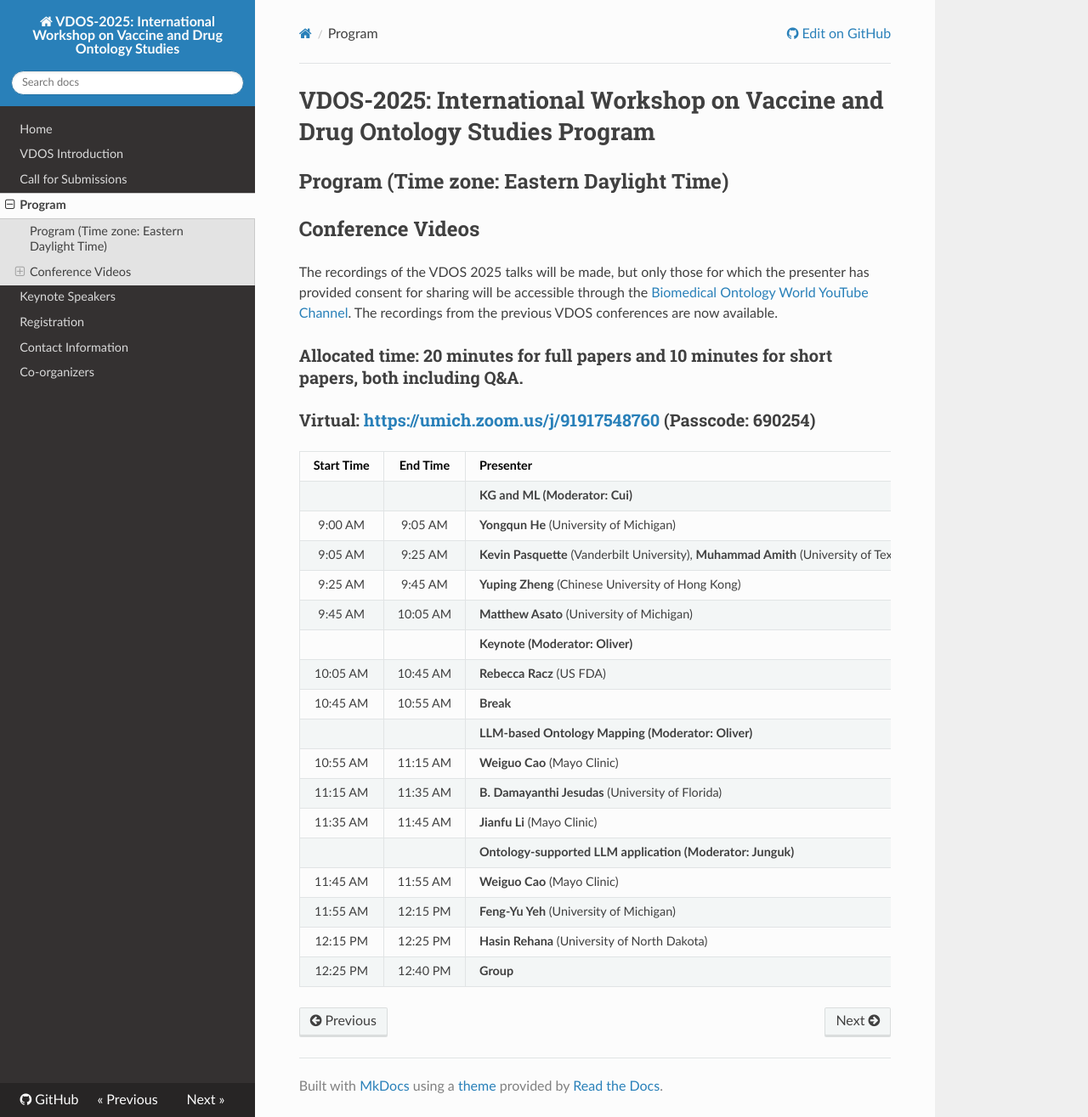
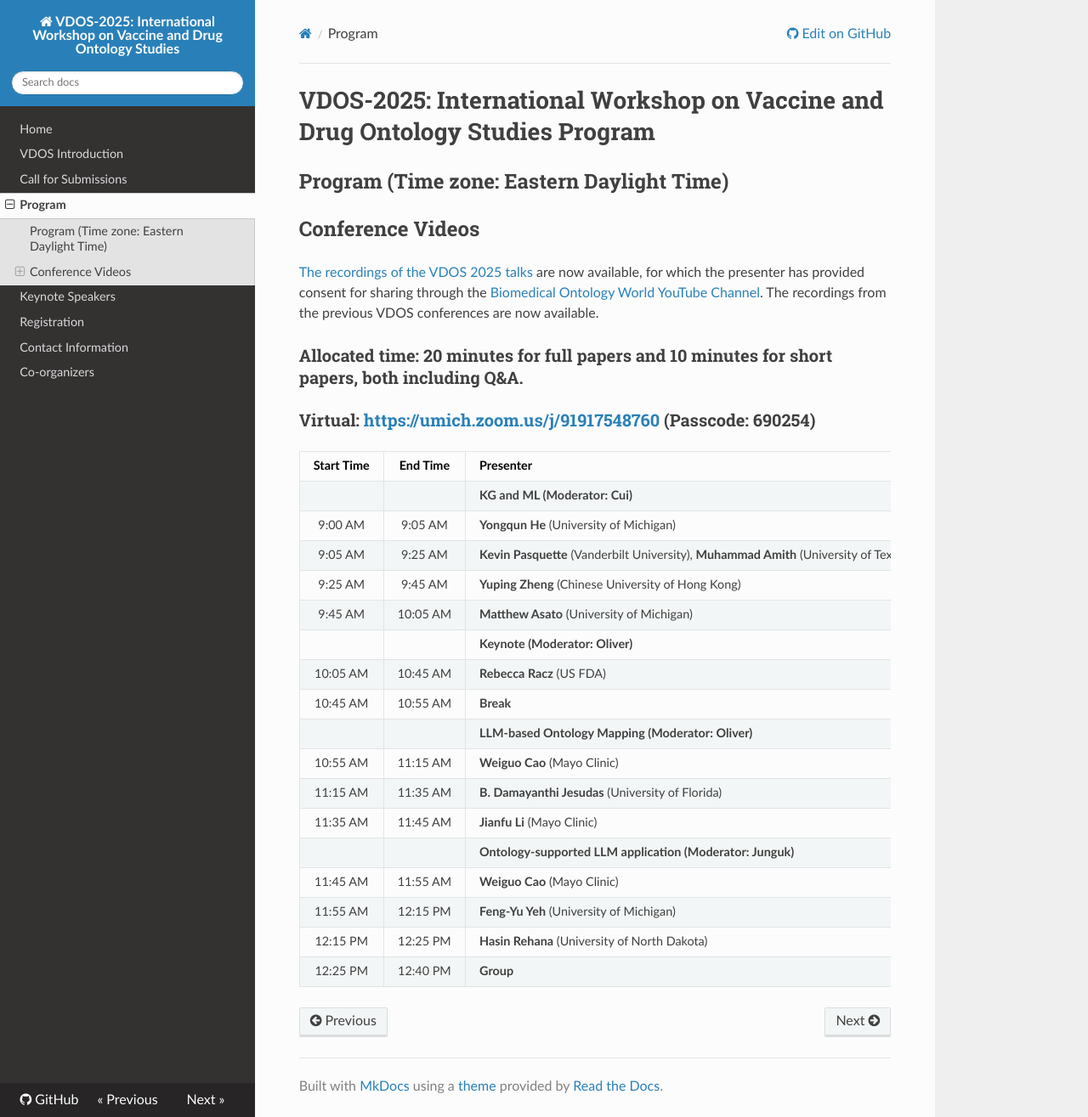
Before and after one commit to vdos-workshop/vdos2025, an MkDocs documentation site: the page built from docs/program.md, in a window 1280 px wide and 1315 px high. Shown: the whole window at 85% size. Built offline with MkDocs 1.6.1, drawn with Linux system fonts in a browser that asks for light colours; nearby versions of some CDN libraries.

Commit message:
Revise VDOS 2025 conference videos section
Updated the availability information for VDOS 2025 conference videos, including a direct link to the recordings.

```diff
--- a/docs/program.md
+++ b/docs/program.md
@@ -4,7 +4,9 @@
 
 
 ## Conference Videos
-The recordings of the VDOS 2025 talks will be made, but only those for which the presenter has provided consent for sharing will be accessible through the [Biomedical Ontology World YouTube Channel](https://www.youtube.com/channel/UCUT0MwXxAFnekhsSJVmHTJw/playlists). The recordings from the previous VDOS conferences are now available.
+[The recordings of the VDOS 2025 talks ](https://www.youtube.com/watch?v=bUBtAB2rr8U&list=PLhzFEi0G-n-tyOTEZPI6giAN1DHB6C2_t&index=2) are now available, for which the presenter has provided consent for sharing through the [Biomedical Ontology World YouTube Channel](https://www.youtube.com/channel/UCUT0MwXxAFnekhsSJVmHTJw/playlists). The recordings from the previous VDOS conferences are now available.
+
+
 ### Allocated time: **20 minutes** for full papers and **10 minutes** for short papers, both including Q&A.
 ### Virtual: [https://umich.zoom.us/j/91917548760](https://umich.zoom.us/j/91917548760) (Passcode: 690254)
 
```
